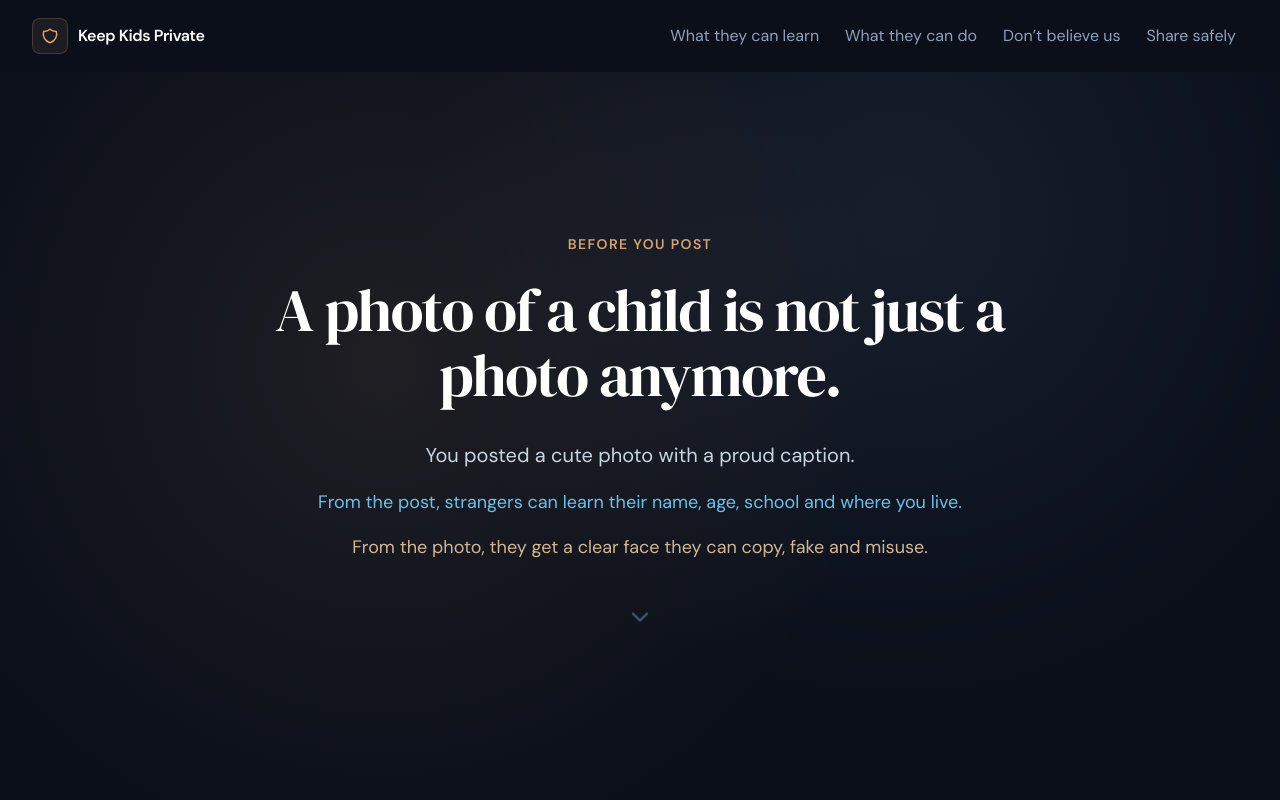
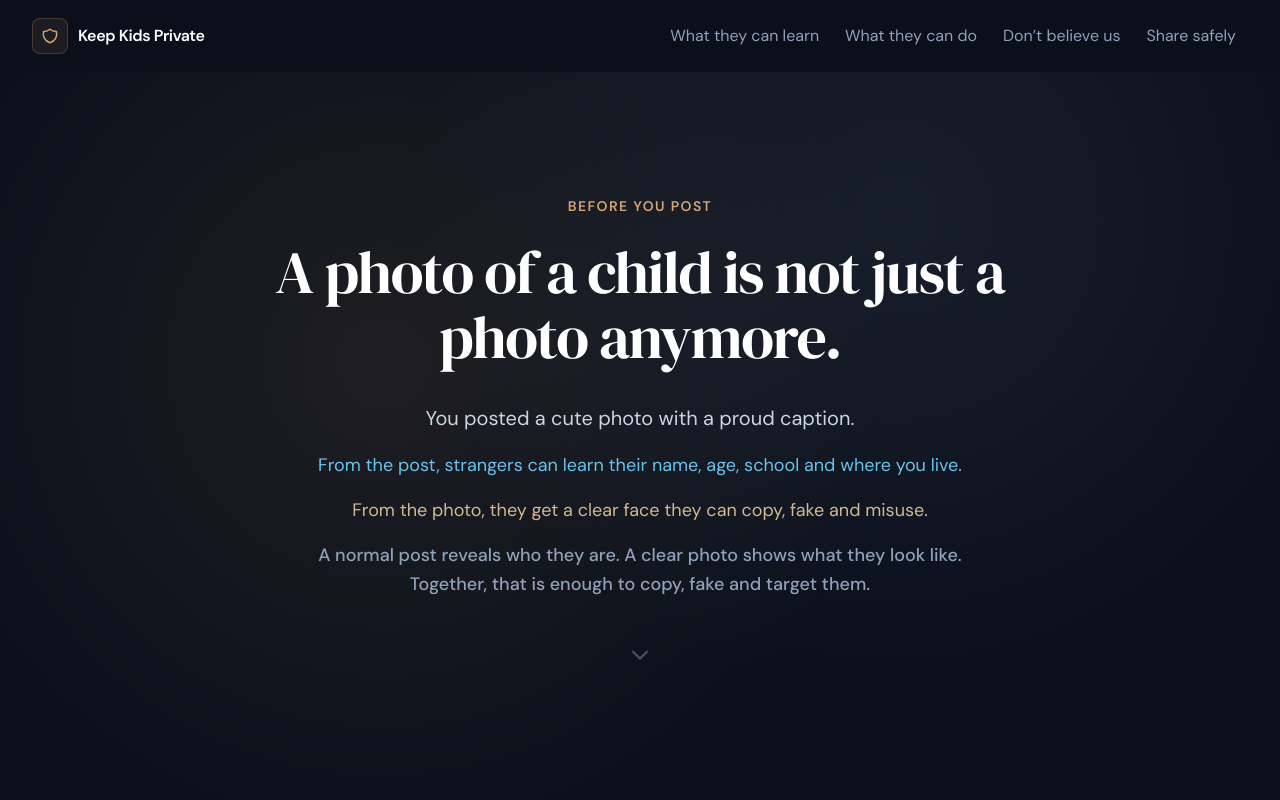
Before and after one commit to sdbxsdb/keepkidsprivate, a React (Vite) app: page / in a window 1280 px wide. Shown: the top 800 px of the page. Built offline with nearby package versions, Linux system fonts and the light colour scheme.

Commit message:
Fix build: restore CORE_MESSAGE.bridge and remove unused import

```diff
--- a/src/components/sections/TenSecondCheckSection.tsx
+++ b/src/components/sections/TenSecondCheckSection.tsx
@@ -3,7 +3,7 @@ import {
   NSPCC_PHOTO_GUIDANCE,
   SHARING_PRIVACY_TIPS,
 } from "../../content/copy";
-import { IconCheck, IconShieldCheck } from "@tabler/icons-react";
+import { IconCheck } from "@tabler/icons-react";
 
 export function TenSecondCheckSection() {
   return (
--- a/src/content/copy.ts
+++ b/src/content/copy.ts
@@ -4,8 +4,8 @@ export const TAGLINE = "A photo of a child is not just a photo anymore.";
 export const CORE_MESSAGE = {
   learn: "What they can find out from your post",
   image: "What they can do with your child's image",
-  // bridge:
-  //   "A normal post reveals who they are. A clear photo shows what they look like. Together, that is enough to copy, fake and target them.",
+  bridge:
+    "A normal post reveals who they are. A clear photo shows what they look like. Together, that is enough to copy, fake and target them.",
 };
 
 export const EXAMPLE_POST = {
```
Also changed, not shown: src/components/layout/Footer.tsx (+10 -5 lines).
